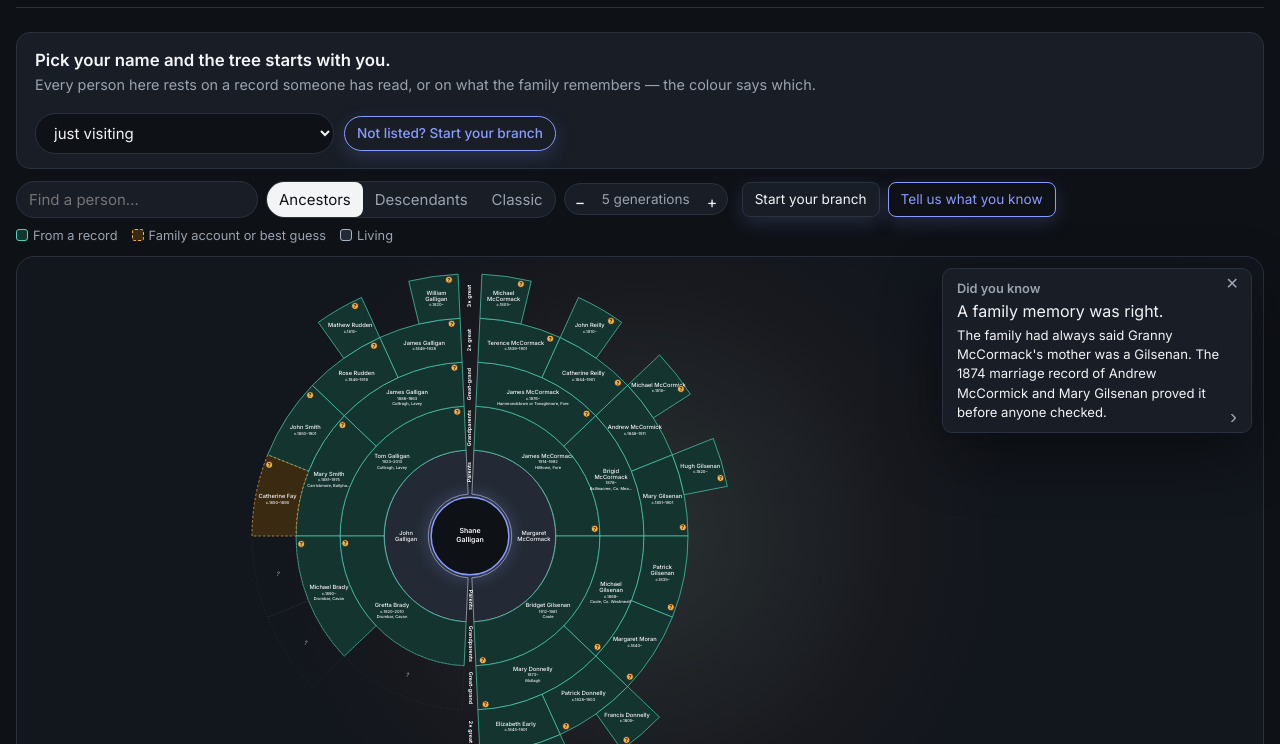
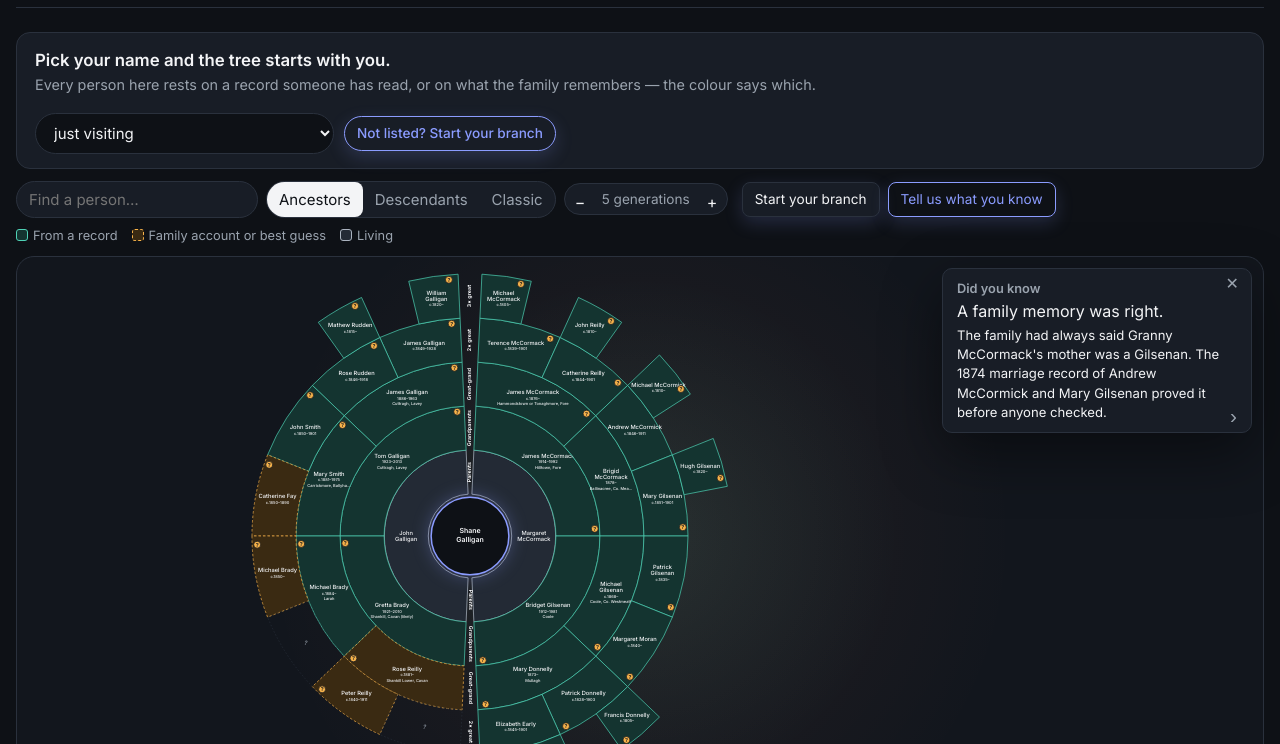
Before and after one commit to shanegalligan1-bit/famtree, a plain HTML site: page index.html in a window 1280 px wide. Shown: the part 56-800 px from the top of the page. Drawn offline with Linux system fonts and the light colour scheme; no server answers.

Commit message:
Gretta Brady: likely parents Michael Brady and Rose Reilly of Shankill Lower (1921 birth, 1916 marriage, 1926 census)
Co-Authored-By: Claude Fable 5.2 <noreply@anthropic.com>
Claude-Session: https://claude.ai/code/session_01BsK7XbSUTcYWfseJr7zxbQ

```diff
--- a/index.html
+++ b/index.html
@@ -1276,8 +1276,14 @@ const P = {
   facts:["Named as mother — 'Catherine Smith formerly Fay' — on the birth of Margaret Smith, 9 Aug 1890 at Carrickmore; father John Smith, farmer, Carrickmore, who registered it (Ballyhaise registrar, entry 271)","That Margaret is the Margaret, 10, in John Smith's house at Carrickmore in 1901 — the household of Mary's father. So Catherine is very probably Mary's mother too, but Mary's own birth record has not been found","Not in the house in 1901, though John is returned as married"],src:["b1890_margsmith","c1901_carrickmore"],gaps:["The John Smith – Catherine Fay marriage: not in Cavan district 1870–90 (the five Catherine Fay marriages there are to Cusack, McCaul, Stewart and others). Next: Cootehill district (four candidates, 1870–85) and Bailieborough","Her death, 1890–1901"]},
  marysmith:{n:"Mary Smith",b:"c.1881",d:"7 Sep 1975",pl:"Carrickmore, Ballyhaise; then Cuttragh",st:"rec",line:"Smith",role:"Great-grandmother",
   facts:["Daughter of John Smith, farmer, of Carrickmore (Ballyhaise DED — the Carrickmore north of Cavan town, not the others)","Married James Galligan in 1916, 'full age'","Mother of James (1916), Rose (1918), James (1920), Tom (1923) and at least one more son, John (c.1917, d. 2003)","Died 7 Sep 1975 at Cuttragh, aged 94, farmer's widow — congestive cardiac failure; informant her granddaughter Mrs Mary Kearns, Aughadreena"],src:["b1890_margsmith","m1916","b1923","d1975","gravelavey"],gaps:["Her own birth record is still not found. Read so far: every Mary Smith and Mary Smyth birth indexed in Cavan district 1879–83 and a third of 1884–86 — about 30 register pages across the Ballyhaise, Stradone, Cavan, Arva, Kilnaleck, Bellananagh and Killeshandra registrars — none at Carrickmore. She may be registered late, under another first name, or not at all","Her likely mother is Catherine Fay, from her sister Margaret's 1890 birth at Carrickmore","Likely household: John Smith, 50, at Carrickmore house 7 in 1901 with Eliza 14, John 12 and Margaret 10 — Mary herself away in service"]},
- michbrady:{n:"Michael Brady",b:"c.1890 (est.)",d:"",pl:"Drumbar, Cavan",st:"rec",line:"Brady",role:"Great-grandfather",
-  facts:["Birth year is an estimate, worked back from the children's ages (Gretta b. c.1920s), not from a record","Farmer of Drumbar, Cavan; named as Margaret (Gretta) Brady's father on her 1949 marriage record","Re-reading the 1949 register: Drumbar, Cavan is Gretta's address as a domestic servant at the time of her marriage — her place of work, not necessarily her home. Michael's own townland is not given, so he could be anywhere in Cavan district","Gretta is not in the 1926 census under Margaret or Gretta Brady, so she was born after April 1926; her birth record will not be public until the 2030s","Of the Michael Bradys who married in Cavan district 1920–35, the nearest in place is Michael Brady of Drumcor (Drung), who married Rose Anne Fitzpatrick, a national-school teacher of Ballinagh, at Drumcor on 17 August 1927 — his father Bernard Brady, farmer. Unproven: the family's memory of Gretta's mother's name would settle it"],src:["m1949","c_drumbar"],gaps:["Gretta's mother's name and her home townland — ask John, Jim and Rose; that picks the right marriage out of the 1926–35 Cavan candidates (Fitzpatrick of Drumcor 1927, McEvoy 1926, Gillick 1932, Galligan of Drumavaddy 1933, Dolan 1935)","Not the Bartle Brady of Gortnakillew first suspected: that family is a different line"]},
+ rosereilly:{n:"Rose Reilly",b:"c.1881",d:"",pl:"Shankill Lower, Cavan",st:"hyp",line:"Brady",role:"Great-grandmother (likely)",
+  facts:["Farmer's daughter of Shankill, Cavan; married Michael Brady at Cavan Cathedral, 4 June 1916 — father Peter Reilly, farmer; witnesses Bernard Lynch and Mary Cullivan","1911 census, Shankill Lower house 11: Rose Reilly, 30, single, keeping house for her brother John, 27 — their father already dead","1926 census, Shankill Lower: Rose Brady, 45, married nine years, four children","Mother of John (c.1917), Michael (c.1919), Maggie (4 Mar 1921) and Rose (c.1925). Shown in amber because the link from Maggie to Gretta still needs the family's word"],src:["m1916_brady","c1911_shankill","c1926_shankill","b1921_maggie"],gaps:["Her birth, c.1881, Cavan district — would name her mother","Her death"]},
+ peterreilly:{n:"Peter Reilly",b:"c.1840s (est.)",d:"before 1911",pl:"Shankill Lower, Cavan",st:"hyp",line:"Brady",role:"2× great-grandfather (likely)",
+  facts:["Farmer; named as Rose Reilly's father on her 1916 marriage record","Birth year is an estimate from his children's ages, not from a record","Not at Shankill Lower in 1911, when his son John, 27, heads the house"],src:["m1916_brady","c1911_shankill"],gaps:["His wife's name — Rose's or John's birth record (c.1881–84)","His death, before 1911, Cavan district"]},
+ michbrady0:{n:"Michael Brady (senior)",b:"c.1850s (est.)",d:"",pl:"Larah, Co. Cavan",st:"hyp",line:"Brady",role:"2× great-grandfather (likely)",
+  facts:["Farmer; named as the groom's father when Michael Brady of Larah married Rose Reilly in 1916","Birth year is an estimate, not from a record"],src:["m1916_brady"],gaps:["Which Larah townland, and his wife's name"]},
+ michbrady:{n:"Michael Brady",b:"c.1884",d:"",pl:"Larah; then Shankill Lower, Cavan",st:"rec",line:"Brady",role:"Great-grandfather",
+  facts:["Farmer; named as Margaret (Gretta) Brady's father on her 1949 marriage record — that much is certain","Very probably the Michael Brady, farmer, of Shankill Lower, two miles from Cavan town on the Cootehill road: in the 1926 census he is 42, with wife Rose 45, married nine years, and children John 9, Michael 7, Maggie 5 and Rose, a baby","He married Rose Reilly, a farmer's daughter of Shankill, at Cavan Cathedral on 4 June 1916 — a farmer 'of Larah', son of Michael Brady, farmer — and moved onto the Reilly farm","Why this family: of the 31 Brady girls called Margaret, Maggie, Gretta or Peggy aged 12 or under in Co. Cavan in 1926, only three have a father Michael, and only this one is a farmer near Cavan town. Gretta married in the same cathedral and is buried at Killygarry, the Shankill family's parish. Not proven until the family confirms it","Correction: an earlier note here said Gretta was not in the 1926 census. That search had gone to the wrong index and was wrong"],src:["m1949","c1926_shankill","m1916_brady","b1921_maggie"],gaps:["Family to confirm: was Gretta from Shankill, with brothers John and Michael and a sister Rose?","Which Larah townland he came from. In 1911 there are Michael Bradys of the right age at Carrickallen (25, with widowed mother Mary) and Knockataggart (25) — his own birth, c.1884, would settle it","His death, after 1949"]},
  jamesg3:{n:"James Galligan",b:"19 Dec 1916",d:"before 1920?",pl:"Cuttragh, Lavey",st:"rec",line:"Galligan",role:"Grand-uncle — Tom's eldest brother",
   facts:["Born 19 Dec 1916 at Cuttragh, first child of James and Mary; father informant","A second James was born to the same parents in April 1920, which in Irish families almost always means the first had died"],src:["b1916"],gaps:["Death record 1917–1920, Cavan district, to confirm"]},
  roseg2:{n:"Rose Galligan",b:"15 Jan 1918",d:"",pl:"Cuttragh, Lavey",st:"rec",line:"Galligan",role:"Grand-aunt — Tom's sister",
@@ -1288,8 +1294,8 @@ const P = {
   facts:["Named on the Lavey headstone as son of James and Mary, died 15 Apr 2003 aged 86","No civil birth found under Galligan/Smith for 1917 in Cavan district — possibly registered late or under a variant"],src:["gravelavey"],gaps:["Birth record; whether he farmed Cuttragh after his parents"]},
  tom:{n:"Tom Galligan",b:"1 Jun 1923",d:"24 Mar 2013",pl:"Cuttragh, Lavey; later Gortnakillew, Poles; Pullamore, Cavan",st:"rec",line:"Galligan",role:"Grandfather",
   facts:["Born 1 June 1923 at Cuttragh; father James Galligan, farmer; mother Mary formerly Smith (Stradone district, entry 413)","Brothers James (1916), John (c.1917) and James (1920); sister Rose (1918)","Married Margaret Brady at the Cathedral of SS Patrick and Felim, Cavan, 21 Feb 1949 — a farmer of Cuttragh; witnesses James Galligan and Frances McKeon","Died 24 March 2013 at Cavan General Hospital, 'formerly of Gortnakillew, Poles'; buried St Brigid's, Killygarry","Father of Jim, John and Rose McManus"],src:["b1923","m1949","rip2013","rip2010"],gaps:["Why the family later lived at Gortnakillew — a farm bought, or a Brady connection?"]},
- gretta:{n:"Gretta (Margaret) Brady",b:"c.1920s",d:"16 Jan 2010",pl:"Drumbar, Cavan; later Pullamore",st:"rec",line:"Brady",role:"Grandmother",
-  facts:["Daughter of Michael Brady, farmer, of Drumbar, Cavan — per her 1949 marriage record","Married Tom Galligan, 21 Feb 1949, Cavan Cathedral; 'full age', spinster, domestic","Died 16 January 2010 at home, Pullamore; notice names her Margaret (Gretta) Galligan née Brady; buried Killygarry","Survived by husband Tom, sons Jim and John, daughter Rose"],src:["m1949","rip2010","rip2013"],gaps:["Her birth year (her 2010 death record would give it) and her mother's name","Her Drumbar siblings"]},
+ gretta:{n:"Gretta (Margaret) Brady",b:"4 Mar 1921 (likely)",d:"16 Jan 2010",pl:"Shankill, Cavan (likely); Drumbar; later Pullamore",st:"rec",line:"Brady",role:"Grandmother",
+  facts:["Daughter of Michael Brady, farmer — per her 1949 marriage record, where Drumbar is her own address as a domestic servant","Very probably the Maggie Brady born 4 March 1921 at Shankill, Cavan, to Michael Brady, farmer, and Rose formerly Reilly (Ballyhaise registrar, entry 113) — aged 5 at Shankill Lower in the 1926 census with brothers John and Michael and baby sister Rose. That would make her 27 at her wedding and 88 when she died","Married Tom Galligan, 21 Feb 1949, Cavan Cathedral; 'full age', spinster, domestic","Died 16 January 2010 at home, Pullamore; notice names her Margaret (Gretta) Galligan née Brady; buried Killygarry","Survived by husband Tom, sons Jim and John, daughter Rose"],src:["m1949","b1921_maggie","c1926_shankill","rip2010","rip2013"],gaps:["Family to confirm the Shankill family is hers — her mother Rose Reilly, brothers John and Michael, sister Rose","Her headstone at Killygarry or her 2010 death record would give her age and settle it"]},
  michmcc0:{n:"Michael McCormack",b:"c.1805 (est.)",d:"",pl:"Corbally, Fore, Co. Westmeath",st:"rec",line:"McCormack",role:"3× great-grandfather",facts:["Birth year is an estimate, not from a record","Farmer; named as Terence's father on the 1874 marriage record","Griffith's Valuation (c.1854) lists a Michael McCormick holding land at Corbally, with Anne and John McCormick"],src:["m1874mcc","gv_fore"],gaps:["His wife's name — Terence's baptism c.1839–41, Collinstown and Fore parish register (baptisms from 1821)","Tithe Applotment Book for Corbally, c.1830"]},
  johnreilly:{n:"John Reilly",b:"c.1810 (est.)",d:"",pl:"Hilltown area, Fore, Co. Westmeath",st:"rec",line:"Reilly",role:"3× great-grandfather",facts:["Birth year is an estimate, not from a record","Farmer; named as Catherine's father on her 1874 marriage record"],src:["m1874mcc"],gaps:["His townland and his wife's name"]},
  cathmc:{n:"Catherine Reilly (Fitzpatrick, McCormack)",b:"c.1844",d:"after 1901",pl:"Hammondstown or Tonaghmore, Fore, Co. Westmeath",st:"rec",line:"Reilly",role:"2× great-grandmother",
@@ -1667,6 +1673,10 @@ const SRC = {
  gv_street:{t:"Griffith's Valuation, parish of Street, Co. Westmeath (c.1854), surname index: Early — Michael and Peter at Corralanna; Peter at Clonmore; Peter at Milkernagh; Edward at Kilshallow; Catherine at Correaly",u:"https://www.failteromhat.com/griffiths/westmeath/street.php"},
  gv_castleterra:{t:"Griffith's Valuation, parish of Castleterra, Co. Cavan (c.1856), surname index: Bernard, John and Owen Smith at Carrickmore (17 occupiers, incl. John Brady and Patrick Gilshinan)",u:"https://www.failteromhat.com/griffiths/cavan/castleterra.php"},
  b1890_margsmith:{t:"Birth of Margaret Smith, 9 Aug 1890, Carrickmore — Ballyhaise registrar's district, Cavan, entry 271; father John Smith, farmer; mother Catherine formerly Fay (register image read)",u:"https://www.irishgenealogy.ie/files/civil/birth_returns/births_1890/02417/1900756.pdf"},
+ b1921_maggie:{t:"Birth of Maggie Brady, 4 Mar 1921, Shankill — Ballyhaise registrar's district, Cavan, entry 113; father Michael Brady, farmer; mother Rose formerly Reilly (register image read)",u:"https://www.irishgenealogy.ie/view/?record_id=cibi-1892634"},
+ m1916_brady:{t:"Civil marriage, Michael Brady of Larah and Rose Reilly of Shankill, Cavan Cathedral, 4 June 1916 (Cavan district, entry 250; register image read)",u:"https://www.irishgenealogy.ie/view/?record_id=cima-1735208"},
+ c1926_shankill:{t:"Census of Ireland 1926, Shankill Lower, Clonervy DED, Co. Cavan — Michael Brady 42, Rose 45, John 9, Michael 7, Maggie 5, Rose under 1 (index read; form image not yet opened)",u:"https://nationalarchives.ie/collections/search-the-1926-census/"},
+ c1911_shankill:{t:"Census of Ireland 1911, Shankill Lower, Co. Cavan, house 11 — John Reilly 27, head, and sister Rose 30 (index read)",u:"https://nationalarchives.ie/collections/search-the-census/"},
  c1901_carrickmore:{t:"Census 1901, Carrickmore, Ballyhaise DED, Co. Cavan — Smith households (houses 5, 6, 7, 9, 10); house 7: John 50 farmer, Eliza 14, John 12, Margaret 10. Census 1911: Smith houses 3, 4 and 9 only — house 7's family gone",u:"https://api-census.nationalarchives.ie/census/query?census_year=1901&county=Cavan&townland=Carrickmore&surname=Smith&firstname="},
  c1901_coolalanna:{t:"Census 1901, Coolalanna, Boherquill DED, Co. Westmeath — house 3: Dominick Early 66, Maria 65, Mary 19, Frederick 64 (brother); house 4: Rose Earley 52 (widow, b. Longford), Michael 20, Mary 18, Annie 16, Patrick 14, Lizzie 13",u:"https://api-census.nationalarchives.ie/census/query?census_year=1901&county=Westmeath&townland=&surname=Early&firstname="},
  tab_lavey:{t:"Tithe Applotment Book, parish of Lavey, Co. Cavan (1834) — Cavan Townlands transcription: Cuttragh ('Culragh') occupiers Campbell, Farrelly, Gelercut, Gillick, Gorman, Higgins ×2, Kane ×3, Leddy, Lowny, Martin, Newman, Olwill, Sarrnaghan, Smith; Galligan only at Lisaderg (Daniel)",u:"https://cavantownlands.ie/lavey-parish/"},
@@ -1675,7 +1685,7 @@ const SRC = {
 };
 const Q = [
  {id:"q1",who:"John",t:"Granda Tom's brothers and sisters were James (1916), John (c.1917), Rose (1918) and James (1920) — who did they marry, and where did they end up? Who were 'Mrs Mary Kearns of Aughadreena' and 'Sean Munroy', the grandchildren who were with Tom's parents when they died?",why:"The records give the names; you can give the families. These are your first cousins' parents."},
- {id:"q2",who:"John",t:"Granny Gretta's father was Michael Brady, a farmer of Drumbar, Cavan. What was her mother's name, and did Gretta have brothers and sisters?",why:"Her mother's name picks out Michael Brady's marriage record (online to 1950), which names both of his parents and hers."},
+ {id:"q2",who:"John",t:"Was Granny Gretta from Shankill, just outside Cavan town on the Cootehill road? We think her parents were Michael Brady and Rose Reilly, and that she had brothers John and Michael and a younger sister Rose. Does that sound right?",why:"The records fit — a Maggie Brady born at Shankill on 4 March 1921 — but only the family can say it is her. A yes confirms four new ancestors."},
  {id:"q3",who:"John",t:"Which Drumbar — the one beside Cavan town on the Cootehill road, the one near Crossdoney, or another? And how did Tom and Gretta come to live at Gortnakillew, Poles, when Tom was from Cuttragh?",why:"There are several Drumbars in the county, and the Gortnakillew farm may be a Brady inheritance, a purchase, or a lease."},
  {id:"q4",who:"John",t:"Do you remember Granda's mother Mary (née Smith) of Carrickmore, Ballyhaise, who lived to 94? Was Bernard Kane of Cloves — married to Granda's aunt Margaret — a name in the family?",why:"Mary's birth record c.1881 would name her mother; the Kanes of Cloves are a whole branch of cousins we haven't met."},
  {id:"q5",who:"Margaret",t:"Granny was Bridget Gilsenan of Coole, born 11 July 1912 to Michael Gilsenan and Mary Donnelly — found. What year did she and Granda marry, and where do the Plunketts of Loughcrew come in — through the Gilsenans or the Donnellys?",why:"Her marriage (after 1950) is GRO-only; the Plunkett link is now the last family-memory thread on this side."},
@@ -1693,8 +1703,8 @@ const REL={
  willg:{g:'m'}, mattr:{g:'m'}, jamesg1:{g:'m',par:['willg'],sp:['roseg']}, roseg:{g:'f',par:['mattr']}, johnsmith:{g:'m',sp:['cathfay']}, cathfay:{g:'f'}, margkane:{g:'f',par:['jamesg1','roseg']},
  jamesg3:{g:'m',par:['jamesg2','marysmith']}, roseg2:{g:'f',par:['jamesg2','marysmith']}, jamesg4:{g:'m',par:['jamesg2','marysmith']}, johng2:{g:'m',par:['jamesg2','marysmith']},
  jamesg2:{g:'m',par:['jamesg1','roseg'],sp:['marysmith']}, marysmith:{g:'f',par:['johnsmith','cathfay']},
- michbrady:{g:'m'},
- tom:{g:'m',par:['jamesg2','marysmith'],sp:['gretta']}, gretta:{g:'f',par:['michbrady']},
+ michbrady:{g:'m',par:['michbrady0'],sp:['rosereilly']}, michbrady0:{g:'m'}, rosereilly:{g:'f',par:['peterreilly']}, peterreilly:{g:'m'},
+ tom:{g:'m',par:['jamesg2','marysmith'],sp:['gretta']}, gretta:{g:'f',par:['michbrady','rosereilly']},
  michmc:{g:'m'}, hughgil:{g:'m'},
  andrewmc:{g:'m',par:['michmc'],sp:['marygil']}, marygil:{g:'f',par:['hughgil']},
  thos:{g:'m',sp:['cathmc'],par:['michmcc0']}, michmcc0:{g:'m'}, johnreilly:{g:'m'}, cathmc:{g:'f',par:['johnreilly']}, andymc:{g:'m',par:['jamesmc','brigid'],sp:['margandy']}, margandy:{g:'f',sp:['andymc']}, frpat:{g:'m',par:['jamesmc','brigid']}, jamesmc:{g:'m',par:['thos','cathmc'],sp:['brigid']}, brigid:{g:'f',par:['andrewmc','marygil']},
@@ -1789,7 +1799,8 @@ const HISTORY=[
 const PLACES=[
  {n:'Cuttragh, Lavey',wiki:'Lavey,_County_Cavan',wl:'Lavey parish',ll:[53.957,-7.248],ids:['jamesg1','roseg','jamesg2','marysmith','tom'],t:'The Galligan home farm from at least 1901. Tom was born here in 1923.'},
  {n:'Gortnakillew, Poles',wiki:'Lavey,_County_Cavan',wl:'Lavey parish',ll:[53.951,-7.262],ids:['tom','gretta','john','jim','rose'],t:'Where Tom and Gretta farmed and raised Jim, John and Rose after 1949.'},
- {n:'Drumbar, Cavan',wiki:'Cavan',wl:'Cavan town',ll:[53.985,-7.33],ids:['michbrady','gretta'],t:"Gretta's home place in 1949; her father Michael Brady farmed here. Which Drumbar is still to be confirmed.",approx:true},
+ {n:'Drumbar, Cavan',wiki:'Cavan',wl:'Cavan town',ll:[53.985,-7.33],ids:['gretta'],t:"Gretta's address in 1949, when she was working as a domestic servant before her marriage.",approx:true},
+ {n:'Shankill Lower, Cavan',wiki:'Cavan',wl:'Cavan town',ll:[54.005,-7.325],ids:['michbrady','rosereilly','peterreilly','gretta'],t:"The Reilly farm where Michael Brady and Rose Reilly raised their family from 1916 — very probably Gretta's childhood home.",approx:true},
  {n:'Ballyhaise',wiki:'Ballyhaise',wl:'Ballyhaise',ll:[54.046,-7.316],ids:['jamesg2','marysmith'],t:'The chapel where James Galligan married Mary Smith in February 1916.'},
  {n:'Carrickmore, Ballyhaise',wiki:'Ballyhaise',wl:'Ballyhaise',ll:[54.038,-7.30],ids:['johnsmith','marysmith'],t:"Mary Smith's home townland in Ballyhaise DED, where four Smith farms stood in 1901."},
  {n:'Corfeehone, Drung',wiki:'Drung,_County_Cavan',wl:'Drung parish',ll:[54.01,-7.21],ids:['mattr','roseg'],t:'Rose Rudden\'s home townland; the Ruddens were still farming here in 1901.'},
@@ -2296,7 +2307,7 @@ function initMap(){if(map||!window.L)return;map=L.map('map',{scrollWheelZoom:fal
 
 // ---------- MYSTERIES (headline open problems) ----------
 const MYST=[
- {q:'q2',t:"Who was Granny Galligan's mother?",p:"Gretta Brady's father was Michael Brady, farmer, of Drumbar. Her mother's name picks his marriage out of 22 candidates — and gives us two more great-great-grandparents.",who:"John, Jim, Rose"},
+ {q:'q2',t:"Was Granny Galligan a Brady of Shankill?",p:"The records point to Michael Brady and Rose Reilly of Shankill Lower, Cavan, with children John, Michael, Maggie (born 4 March 1921) and Rose. If the family recognises those names, four new ancestors are confirmed.",who:"John, Jim, Rose"},
  {q:'q5',solved:true,t:"Solved: Granny McCormack was Bridget Gilsenan of Coole",p:"Born 11 July 1912 to Michael Gilsenan and Mary Donnelly — found within the hour of Margaret naming her parents. Still open: the Plunkett connection, and what year she and Jimmy married.",who:"Margaret, Chris, Michael"},
  {q:'q1',t:"Who are the Cuttragh cousins?",p:"Tom had brothers James, John and James, and a sister Rose. Mary Kearns of Aughadreena and Sean Munroy were grandchildren of the house. Whose children were they? A Lavey headstone now suggests the younger James (Jim, b. 1920) moved to Cornagall, Drung, and died a fortnight before Tom in March 2013 — did he have a family?",who:"John"},
  {q:'q6',t:"Terence McCormack & Catherine Reilly",p:"Jimmy's grandparents, found today in James's 1876 birth record. When did Terence marry, and where were the Reillys from? His marriage record would name both their fathers.",who:"Margaret, Chris"},
```
